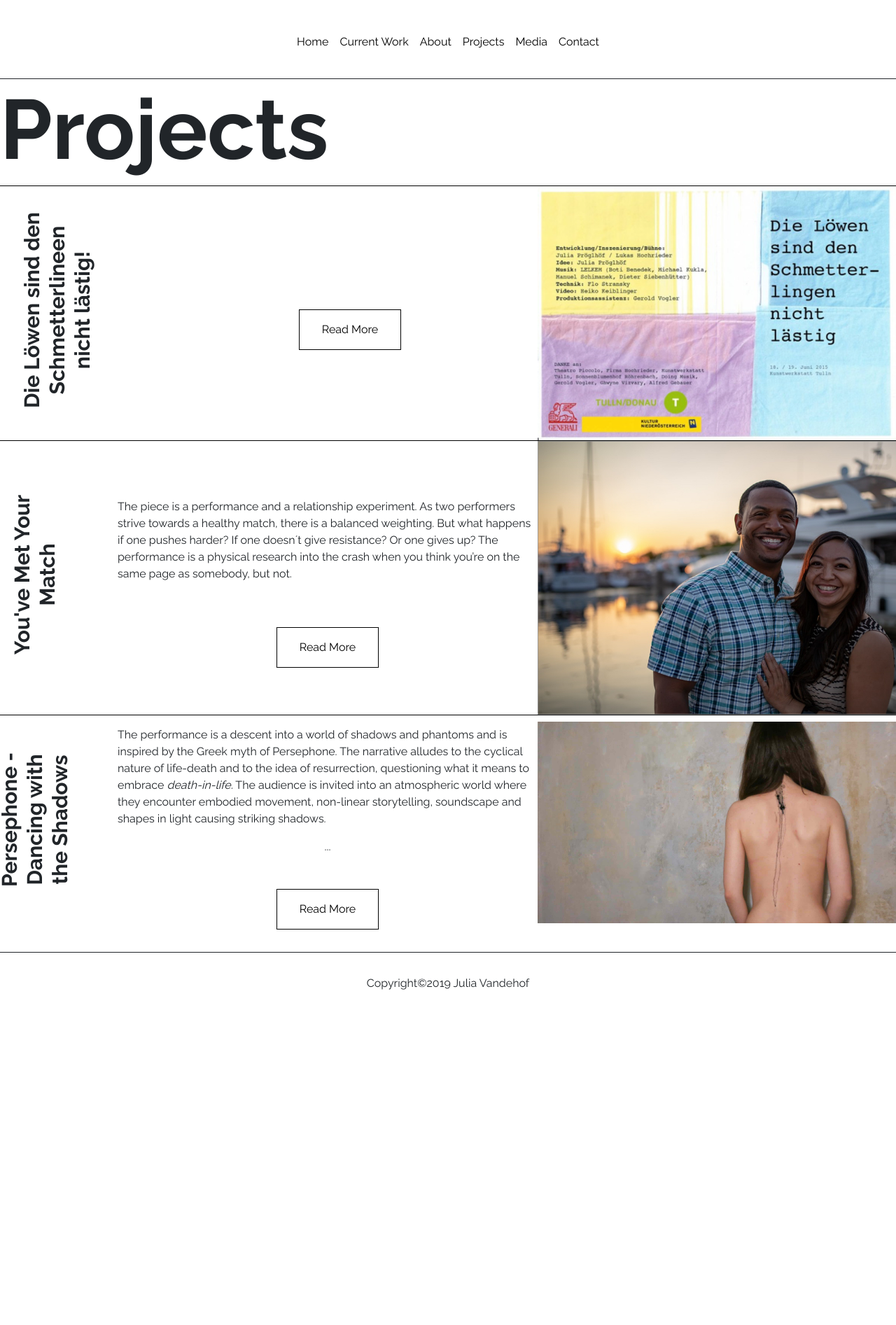
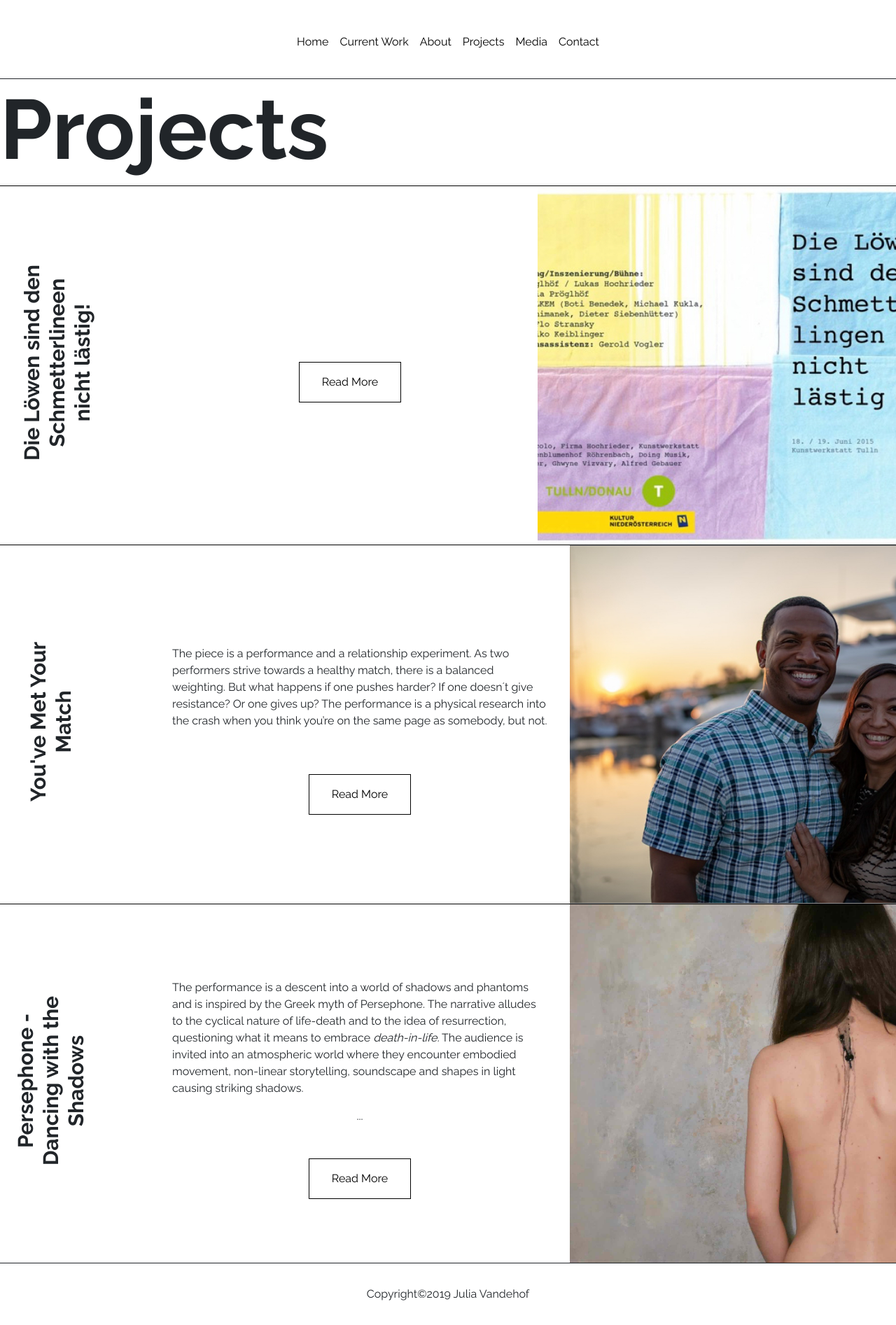
Before and after one commit to matteocarpi/julia, a Jekyll site: the page built from projects.md, in a window 1280 px wide. Shown: the whole page at 70% size. Built offline with Jekyll 4.4.1, drawn with Linux system fonts in a browser that asks for light colours; before the commit the page ends 1449 px from its top, so only the background shows below that.

Commit message:
fixing image of project in loop

```diff
--- a/_layouts/projects.html
+++ b/_layouts/projects.html
@@ -1,7 +1,7 @@
 ---
 layout: default
 ---
-<h1> Projects</h1>
+<h1>{{ page.title }}</h1>
 <div class="current-work">
 {% for post in site.posts %}
     <div class="current-item">
@@ -11,10 +11,13 @@ layout: default
       <div  class="current-description">
         <p>{{ post.description | markdownify | truncate: 450 }}</p>
         {% if post.description %}
-          <a class="button" href="{{ post.url }}"> Read More</a>
+          <a class="button" href="{{ post.url }}">Read More</a>
+        {% endif %}
       </div>
-      <img class="current-image" src="{{ post.preview_picture }}" alt="">
+      <div class="current-image" style="background-image: url({{ post.preview_picture }});">
+
+      </div>
     </div>
-  {% endif %}
+
 {% endfor %}
 </div>
--- a/_posts/2019-03-04-persephone-dancing-with-the-shadows.markdown
+++ b/_posts/2019-03-04-persephone-dancing-with-the-shadows.markdown
@@ -9,7 +9,7 @@ description: |-
 
   On stage there are five rectangular wooden frames. Covered in cloth they show shadowed shapes, consequently acting as a backdrop to the projected media of ink in water. They are the stage set and stage partners whilst being objects. The Boxes can be moved throughout the play creating images and sceneries. The performers move with, through and in them.
 permalink: "/:title"
-preview_picture: "/uploads/pers web Kopie.jpg"
+preview_picture: "/uploads/persephone-ink-back.jpg"
 main_pictures:
 - "/uploads/pers web Kopie.jpg"
 secondary_gallery:
--- a/_sass/home.scss
+++ b/_sass/home.scss
@@ -44,6 +44,7 @@
   transform: rotate(-90deg);
 }
 .current-title-wrap {
+  padding: 2rem 0;
   margin-left: 2rem;
   width: 200px;
 }
@@ -55,7 +56,10 @@
 }
 .current-image {
   width: 40%;
-  object-fit: contain;
+  height: 100%;
+  padding-top: 40%;
+  background-position: center;
+  background-size: cover;
 }
 .current-description {
   max-width: 600px;
@@ -64,6 +68,7 @@
   align-items: center;
   justify-content: space-evenly;
   height: 100%;
+  padding: 2rem;
 }
 .julia {
   display: flex;
--- a/_sass/universal.scss
+++ b/_sass/universal.scss
@@ -80,7 +80,7 @@ nav.dark {
   margin-bottom: 1rem;
   flex: 1;
   justify-content: flex-end;
-  margin: 2rem 0;
-  padding: 2rem 0 0 0;
+  margin: 0;
+  padding: 2rem 0;
   border-top: solid 1px;
 }
```
Also changed, not shown: uploads/persephone-ink-back.jpg (renamed from uploads/pers web Kopie.jpg).
